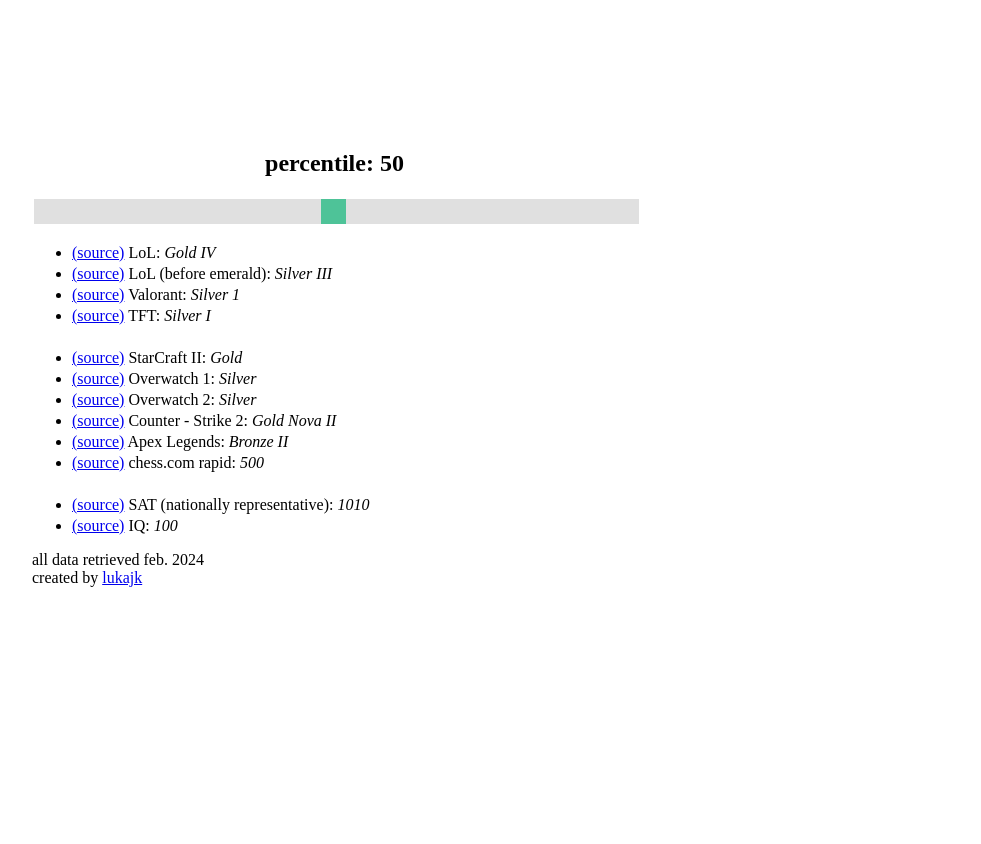
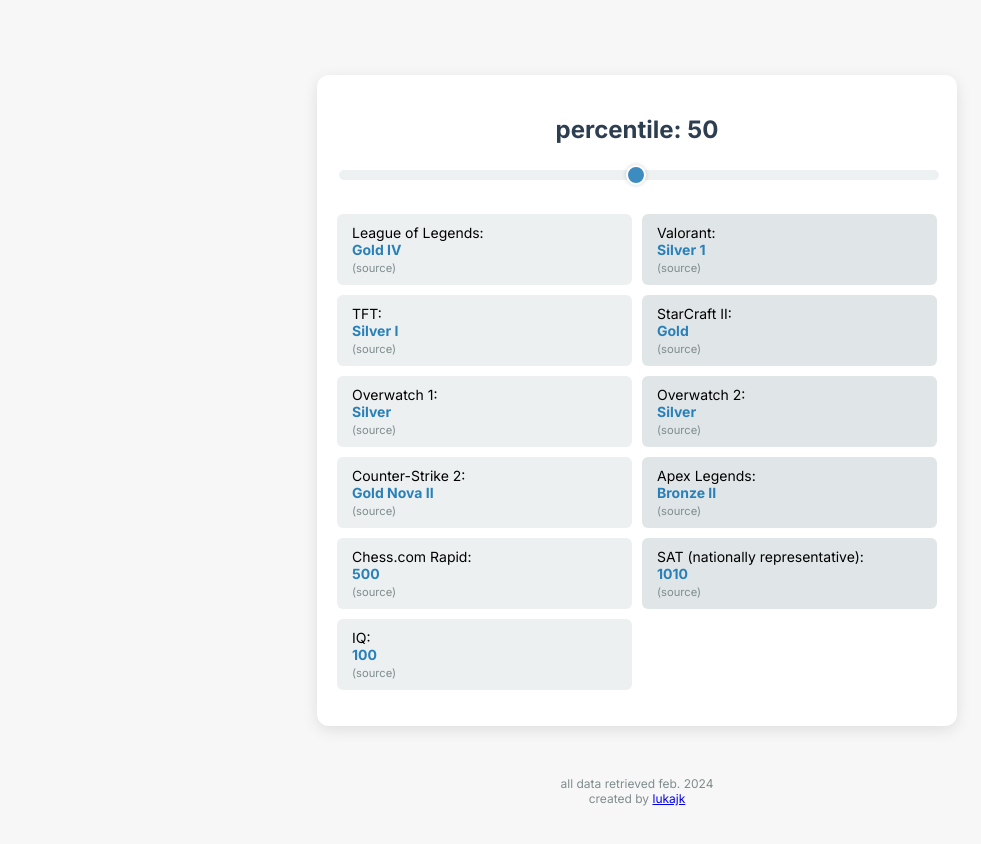
Before and after one commit to lukajk1/percentiley, a plain HTML site: page index.html in a window 1280 px wide. Shown: the whole page, without its empty margins (3-984 px from the left). Before the commit the page ends 800 px from the top, so only its background shows below. Drawn offline with Linux system fonts and the light colour scheme.

Commit message:
add nicer styling

```diff
--- a/index.html
+++ b/index.html
@@ -1,82 +1,171 @@
-
 <!doctype html>
 <html lang="en">
     <head>
         <meta charset="utf-8">
+        <meta name="viewport" content="width=device-width, initial-scale=1.0">
         <meta name="description" content="comparison of competitive video game ranks by percentiles" />
         <meta name="author" content="Luka Kawashima" />
         <title>percentiley</title>
         <style>
+            @import url('https://fonts.googleapis.com/css2?family=Inter:wght@400;700&display=swap');
+
             body {
+                font-family: 'Inter', sans-serif;
                 margin: 35px;
-                margin-top: 150px;
+                margin-top: 75px;
+                display: flex;
+                flex-direction: column;
+                align-items: center;
+                background-color: #f7f7f7;
             }
 
-            li {
-                margin: 3px 0;
+            h2 {
+                color: #2c3e50;
+                margin-bottom: 20px;
+                font-weight: 700;
+                font-size: 1.5rem;
             }
 
-            #slider {
-                width: 50%;
+            #main-container {
+                width: 90%;
+                max-width: 600px;
+                background: white;
+                padding: 20px;
+                border-radius: 12px;
+                box-shadow: 0 4px 15px rgba(0, 0, 0, 0.1);
             }
 
-            /* https://www.w3schools.com/howto/howto_js_rangeslider.asp */
+            #bell-curve-canvas {
+                width: 100%;
+                height: 200px;
+                display: block; /* Ensure it takes full width */
+                margin-bottom: 20px;
+            }
+
+            /* Range Slider Styling */
             #my-slider {
                 width: 100%;
                 -webkit-appearance: none;
-                width: 100%;
-                height: 25px;
-                background: #d3d3d3;
+                appearance: none;
+                height: 10px;
+                background: #ecf0f1;
                 outline: none;
-                opacity: 0.7;
-                -webkit-transition: .2s;
+                opacity: 0.9;
+                border-radius: 5px;
                 transition: opacity .2s;
+                cursor: pointer;
             }
 
             #my-slider::-webkit-slider-thumb {
                 -webkit-appearance: none;
                 appearance: none;
-                width: 25px;
-                height: 25px;
-                background: #04AA6D;
+                width: 20px;
+                height: 20px;
+                background: #2980b9;
+                border: 2px solid white;
+                border-radius: 50%;
                 cursor: pointer;
+                box-shadow: 0 0 5px rgba(0,0,0,0.2);
             }
 
             #my-slider::-moz-range-thumb {
-                width: 25px;
-                height: 25px;
-                background: #04AA6D;
+                width: 20px;
+                height: 20px;
+                background: #2980b9;
+                border: 2px solid white;
+                border-radius: 50%;
                 cursor: pointer;
+                box-shadow: 0 0 5px rgba(0,0,0,0.2);
+            }
+
+            ul {
+                list-style: none;
+                padding: 0;
+                display: grid;
+                grid-template-columns: repeat(auto-fit, minmax(250px, 1fr));
+                gap: 10px;
+                margin-top: 30px;
+            }
+
+            li {
+                background: #ecf0f1;
+                padding: 10px 15px;
+                border-radius: 6px;
+                font-size: 14px;
+            }
+
+            li:nth-child(even) {
+                background: #e0e6e7;
+            }
+
+            li b {
+                font-weight: 700;
+                color: #2c3e50;
+            }
+
+            li i {
+                font-style: normal;
+                font-weight: 700;
+                color: #2980b9;
+            }
+
+            li a {
+                color: #7f8c8d;
+                font-size: 0.8em;
+                margin-right: 5px;
+                text-decoration: none;
+            }
+            li a:hover {
+                text-decoration: underline;
+            }
+
+            p {
+                margin-top: 50px;
+                text-align: center;
+                font-size: 12px;
+                color: #7f8c8d;
+            }
+
+            /* Responsive adjustments */
+            @media (max-width: 640px) {
+                ul {
+                    grid-template-columns: 1fr;
+                }
+                #main-container {
+                    width: 95%;
+                    padding: 15px;
+                }
             }
 
         </style>
     </head>
 
     <body>
-        <div id="slider">
+        <div id="main-container">
             <center>
                 <h2 id="percentile-value"></h2>
             </center>
+
+            <!-- Range Slider -->
             <input type="range" id="my-slider" min="1" max="100" value="50" />
+
             <ul>
                 <li id="league"></li>
-                <li id="league-old"></li>
+                <!--<li id="league-old"></li>-->
                 <li id="valorant"></li>
                 <li id="tft"></li>
-                <br />
                 <li id="sc2"></li>
                 <li id="ow"></li>
                 <li id="ow2"></li>
                 <li id="cs2"></li>
                 <li id="apex"></li>
                 <li id="chess"></li>
-                <br />
                 <li id="sat"></li>
                 <li id="iq"></li>
             </ul>
         </div>
 
-        <p>all data retrieved feb. 2024<br />created by <a href="https://lukajk.com/">lukajk</a></p>
+        <p>all data retrieved feb. 2024<br />created by <a href="https://github.com/lukajk1/percentiley">lukajk</a></p>
 
         <script src="maps.js"></script>
         <script src="main.js"></script>
--- a/main.js
+++ b/main.js
@@ -2,17 +2,17 @@ const slider = document.getElementById('my-slider');
 const sliderValue = document.getElementById('percentile-value');
 
 const maps = [
-    { url: 'https://www.leagueofgraphs.com/rankings/rank-distribution', element: document.getElementById('league'), map: league, label: 'LoL' },
-    { url: 'https://www.esportstales.com/league-of-legends/rank-distribution-percentage-of-players-by-tier', element: document.getElementById('league-old'), map: leagueOld, label: 'LoL (before emerald)' },
+    { url: 'https://www.leagueofgraphs.com/rankings/rank-distribution', element: document.getElementById('league'), map: league, label: 'League of Legends' },
+    //{ url: 'https://www.esportstales.com/league-of-legends/rank-distribution-percentage-of-players-by-tier', element: document.getElementById('league-old'), map: leagueOld, label: 'LoL (before emerald)' },
     { url: 'https://www.esportstales.com/valorant/rank-distribution-and-percentage-of-players-by-tier', element: document.getElementById('valorant'), map: val, label: 'Valorant' },
     { url: 'https://www.leagueofgraphs.com/tft/rank-distribution', element: document.getElementById('tft'), map: tft, label: 'TFT' },
 
     { url: 'https://starcraft.fandom.com/wiki/League_(StarCraft_II)', element: document.getElementById('sc2'), map: sc2, label: 'StarCraft II' },
     { url: 'https://us.forums.blizzard.com/en/overwatch/t/rank-distribution-ow1-vs-ow2/828683', element: document.getElementById('ow'), map: ow, label: 'Overwatch 1' },
     { url: 'https://www.dexerto.com/overwatch/overwatch-2-rank-distribution-how-good-are-you-in-competitive-2207081/', element: document.getElementById('ow2'), map: ow2, label: 'Overwatch 2' },
-    { url: 'https://totalcsgo.com/ranks', element: document.getElementById('cs2'), map: cs2, label: 'Counter - Strike 2' },
+    { url: 'https://totalcsgo.com/ranks', element: document.getElementById('cs2'), map: cs2, label: 'Counter-Strike 2' },
     { url: 'https://dotesports.com/apex-legends/news/what-is-apex-legends-rank-distribution', element: document.getElementById('apex'), map: apex, label: 'Apex Legends' },
-    { url: 'https://www.chess.com/leaderboard/live/rapid', element: document.getElementById('chess'), map: chess, label: 'chess.com rapid' },
+    { url: 'https://www.chess.com/leaderboard/live/rapid', element: document.getElementById('chess'), map: chess, label: 'Chess.com Rapid' },
 
     { url: 'https://research.collegeboard.org/reports/sat-suite/understanding-scores/sat', element: document.getElementById('sat'), map: sat, label: 'SAT (nationally representative)' },
     { url: 'https://www.omnicalculator.com/health/iq-percentile#iq-percentile-chart', element: document.getElementById('iq'), map: iq, label: 'IQ' },
@@ -26,14 +26,15 @@ function updatePercentiles() {
     sliderValue.textContent = `percentile: ${queryValue}`;
 
     maps.forEach(({ element, map, label, url }) => {
-        element.innerHTML = `<a href="${url}">(source)</a> ${label}: <i>${findPercentile(map, queryValue)}</i>`;
+        element.innerHTML = `${label}: <br><i>${findPercentile(map, queryValue)}</i><br><a href="${url}">(source)</a>`;
     });
 }
 
 function findPercentile(map, queryValue) {
-    let result = null;
+    let result = "(no data for value)";
+
     for (const [key, value] of map) {
-        if (queryValue > value || queryValue == value) {
+        if (queryValue >= value) {
             result = key;
         } else {
             break;
```
Also changed, not shown: maps.js (+4 -4 lines), msedge_ecRdmoD9bR.png (added).
